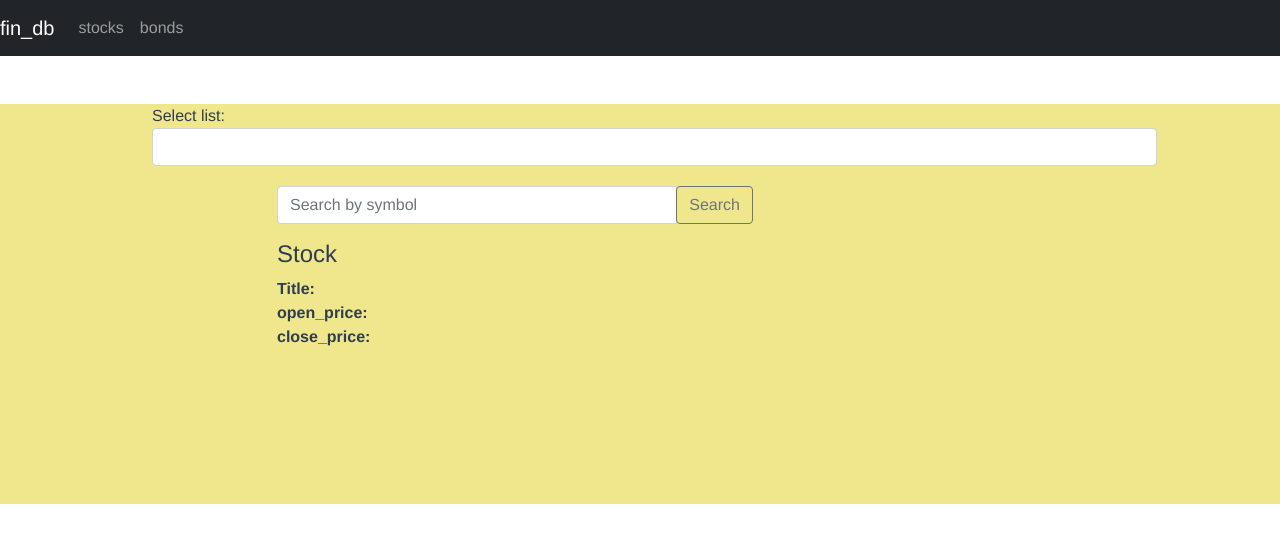
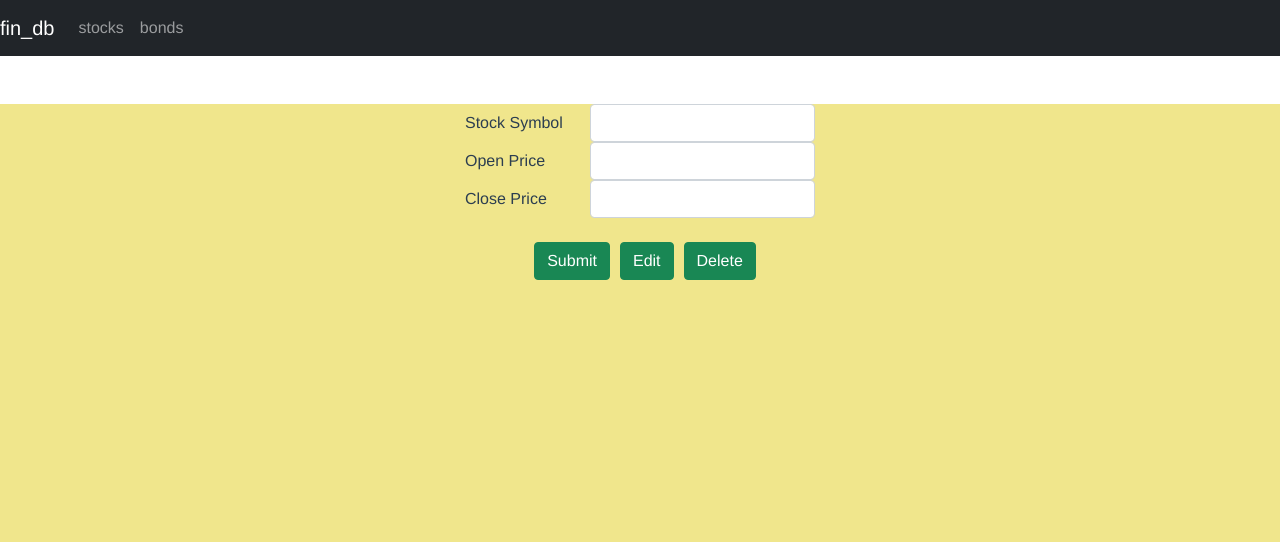
Before and after one commit to Zxiro/finance-database, a Vue app in the folder app/fin-db/: page /stocks in a window 1280 px wide. Shown: the top 542 px of the page. Built offline with nearby package versions, Linux system fonts and the light colour scheme; the HTML template or start-up script is replaced by a standard one.

Commit message:
Add raw sql search feature, fix front-end bug working on sequelize function

```diff
--- a/app/fin-db/src/components/ListPage.vue
+++ b/app/fin-db/src/components/ListPage.vue
@@ -1,5 +1,6 @@
 <template>
-  <div id="type_selector" class="form-group">
+<div class="list row">
+  <div id="type_selector" class="form-group col-ml-8">
     <label for="type">Select list:</label>
     <select class="form-control" v-model="type">
       <option>stock</option>
@@ -12,24 +13,33 @@
   <div v-if="type" class="container-fluid mt-5">
     <router-view></router-view>
   </div>
-  <div class="list row">
-    <div class="col-md-8">
+    <div class="col-md-6">
       <div class="input-group mb-3">
         <input type="text" class="form-control" placeholder="Search by symbol"
           v-model="stock_symbol"/>
         <div class="input-group-append">
           <button class="btn btn-outline-secondary" type="button"
-            @click="retrieveStocks(stock_symbol)">
+            @click="retrieveStocks()">
             Search
           </button>
         </div>
       </div>
+       <div class="input-group mb-3">
+        <input type="text" class="form-control" placeholder="Search by raw SQL"
+          v-model="sql"/>
+        <div class="input-group-append">
+          <button class="btn btn-outline-secondary" type="button"
+            @click="raw_retrieveStocks()">
+            Search
+          </button>
+        </div>
+       </div>
     </div>
 
     <div class="col-md-6">
       <h4>Stock</h4>
       <div>
-        <label><strong>Title:</strong></label> {{ stock.stock_symbol }}
+        <label><strong>stock_symbol:</strong></label> {{ stock.stock_symbol }}
       </div>
       <div>
         <label><strong>open_price:</strong></label> {{ stock.open_price }}
@@ -71,12 +81,26 @@ export default {
     return {
       type: "",
       stock: [],
-      stock_symbol: ""
+      stock_symbol: "",
+      sql: ""
     };
   },
   methods: {
     retrieveStocks(stock_symbol) {
       findataservice.getbysymbol(stock_symbol)
+        .then(response => {
+          this.stock = response.data[0];
+          console.log(response.data);
+        })
+        .catch(e => {
+          console.log(e);
+        });
+    },
+    raw_retrieveStocks() {
+      var sql = {
+        "sql":this.sql
+      };
+      findataservice.raw_getbysymbol(sql)
         .then(response => {
           this.stock = response.data[0];
           console.log(response.data);
@@ -135,12 +159,11 @@ export default {
   margin: auto;
 }
 #type_selector{
+  max-width: 100%;
+  margin: auto;
   margin-bottom: 20px;
-  max-width: 80%;
-  margin-left: 140px;
 }
 .container-fluid {
   height: 50%;
-
 }
 </style>
--- a/app/fin-db/src/components/StockPage.vue
+++ b/app/fin-db/src/components/StockPage.vue
@@ -1,7 +1,6 @@
 <template>
     <div class="submit-form">
       <div v-if="!submitted">
-        <form>
           <div class="form-group row">
             <label for="stock-symbol" class="col-sm-4 col-form-label">Stock Symbol</label>
               <div class="col-sm-8">
@@ -11,7 +10,7 @@
                   id="stock-symbol"
                   required
                   v-model="stock_data.stock_symbol"
-                  name="stock symbol"
+                  name="stock-symbol"
                 />
             </div>
           </div>
@@ -37,12 +36,15 @@
                   id="close-price"
                   required
                   v-model="stock_data.close_price"
-                  name="close price"
+                  name="close-price"
                 />
             </div>
           </div>
-          <button @click="saveStock" class="btn btn-success">Submit</button> <!-- create and save new stock table-->
-        </form>
+          <div class = "form-group col text-center mt-4">
+            <button @click="saveStock" class="btn btn-success row-sm-4">Submit</button>
+            <button @click="saveStock" class="btn btn-success row-sm-4">Edit</button>
+            <button @click="saveStock" class="btn btn-success row-sm-4">Delete</button> <!-- create and save new stock table-->
+          </div>
       </div>
       <div v-else>
         <h4>You submitted successfully!</h4>
@@ -79,6 +81,7 @@ export default {
               this.stock_data.id = response.data.id;
               console.log(response.data);
               this.submitted = true;
+              response.end();
           })
           .catch(e => {
               console.log(e);
@@ -100,12 +103,10 @@ export default {
   }
   .form-control{
     -webkit-background-clip: padding-box;
+    mt:5px;
   }
   .form-check-input {
     -webkit-print-color-adjust: exact;
-  }
-  .sticky-top {
-      position: sticky;
   }
   body {
       text-size-adjust: 100%;
@@ -113,4 +114,11 @@ export default {
   th {
       text-align: match-parent;
   }
+  .btn-success{
+    margin-left: 10px;
+    mr:10px;
+  }
+  .col-sm-8{
+    mt:5px;
+  }
 </style>
--- a/app/fin-db/src/router.js
+++ b/app/fin-db/src/router.js
@@ -6,12 +6,12 @@ const routes = [
         alias: "/home", // optional name when we link to this route
         name:"home",
         component: () => import("./components/ListPage"),
-        children:[
+        /*children:[
             {
-                path:'stocks',
+                /*path:'stocks',
                 component: () => import("./components/StockPage.vue")
             }
-        ]
+        ]*/
     },
     {
         path: "/stocks", //the URL path
--- a/app/fin-db/src/services/findataservice.js
+++ b/app/fin-db/src/services/findataservice.js
@@ -4,8 +4,11 @@ class findataservice{
     create(data) {
       return http.post("/stocks", data);
     }
-    getbysymbol(stock_symbol){
-      return http.get(`stocks/${stock_symbol}`);
+    raw_getbysymbol(sql){
+      return http.post("/stocks/raw", sql);
     }
+    /*getbysymbol(stock_symbol){
+      return http.post("/stocks", stock_symbol);
+    }*/
 }
 export default new findataservice();
```
Also changed, not shown: app/fin-db/src/components/HelloWorld.vue (deleted, +0 -58 lines). Lines whose indentation alone changed are shown as unchanged.
